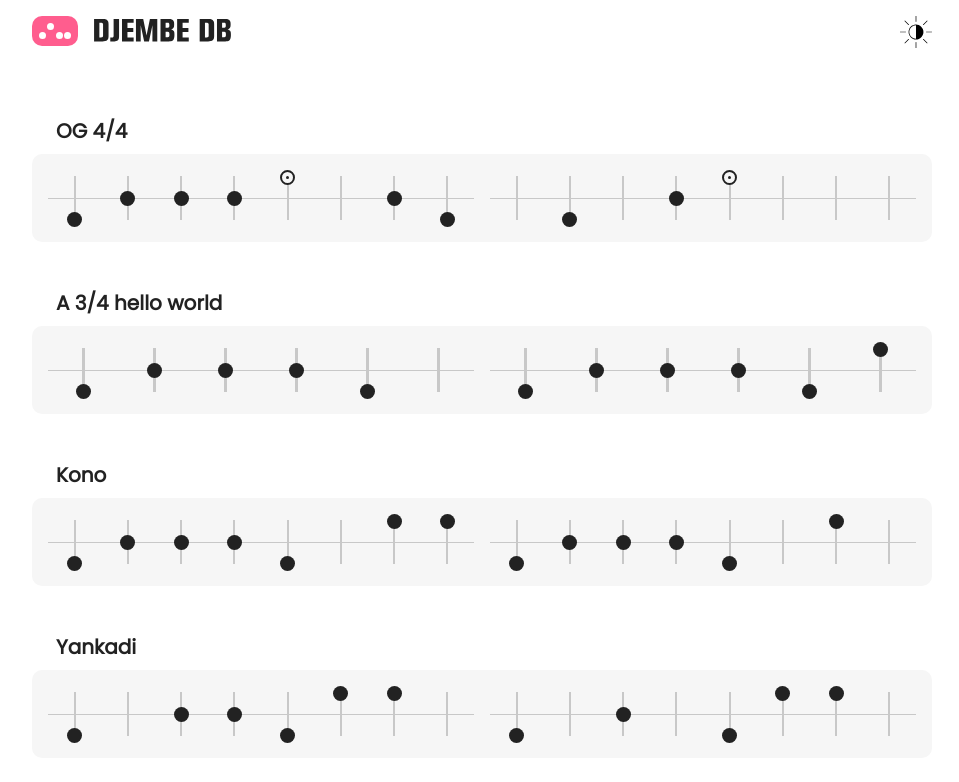
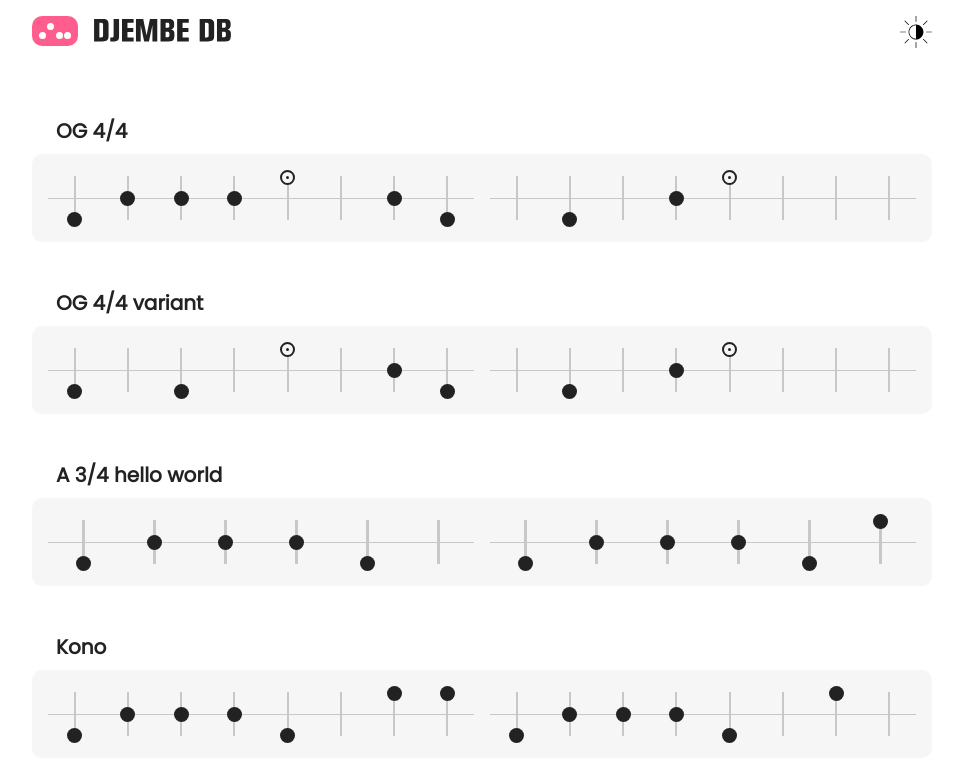
Before and after one commit to Marcobaldessari/djembedb-react, a React (Create React App) app: page / in a window 1280 px wide. Shown: the top 782 px of the page, without its empty margins (158-1117 px from the left). Built offline with nearby package versions, Linux system fonts and the light colour scheme; what uifx would draw is missing.

Commit message:
Update songsData.js

```diff
--- a/src/songsData.js
+++ b/src/songsData.js
@@ -5,6 +5,16 @@ export const SongsData = [
     timeSignature: "4/4",
     song: [
       "Gun do go do Ca xx do Gun",
+      "xx Gun xx do Ca xx xx xx"
+    ]
+    ,
+  },
+  {
+    songName: "OG 4/4 variant",
+    src: "",
+    timeSignature: "4/4",
+    song: [
+      "Gun xx Dun xx Ca xx do Gun",
       "xx Gun xx do Ca xx xx xx"
     ]
     ,
```
